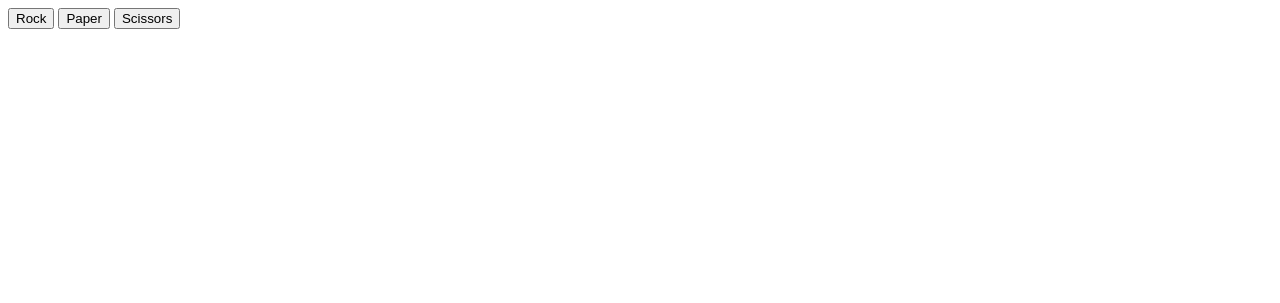
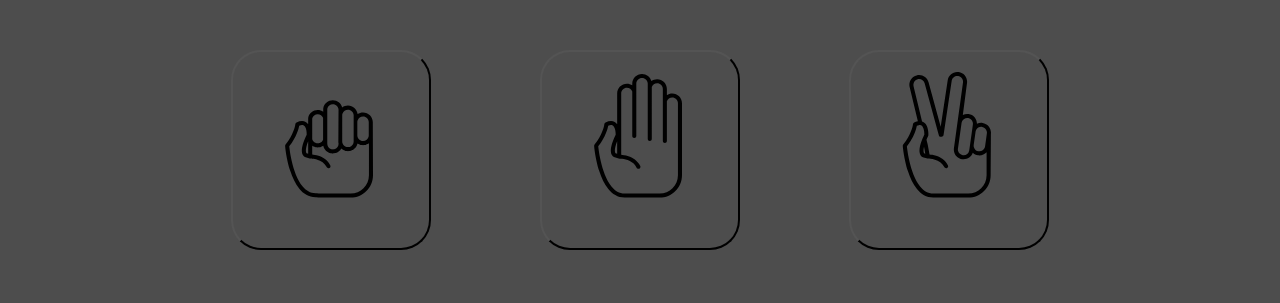
Before and after one commit to EdPotkins/odin-rock-paper-scissors, a plain HTML site: page index.html in a window 1280 px wide. Drawn offline with Linux system fonts and the light colour scheme.

Commit message:
Add style and images on buttons

```diff
--- a/index.html
+++ b/index.html
@@ -4,13 +4,18 @@
     <meta charset="UTF-8">
     <meta http-equiv="X-UA-Compatible" content="IE=edge">
     <meta name="viewport" content="width=device-width, initial-scale=1.0">
+    <link rel="preconnect" href="https://fonts.googleapis.com">
+    <link rel="preconnect" href="https://fonts.gstatic.com" crossorigin>
+    <link href="https://fonts.googleapis.com/css2?family=Roboto&display=swap" rel="stylesheet">
     <title>Rock Paper Scissors</title>
+    <link href="style.css" rel="stylesheet">
     <script src="script.js" defer></script>
+
 </head>
 <body>
-    <button class="btn" id="rock">Rock</button>
-    <button class="btn" id="paper">Paper</button>
-    <button class="btn" id="scissors">Scissors</button>
+    <button class="btn" id="rock"></button>
+    <button class="btn" id="paper"></button>
+    <button class="btn" id="scissors"></button>
     <div class="container"></div>
     <div class="score"></div>
     <div class="announcement"></div>
--- a/script.js
+++ b/script.js
@@ -14,15 +14,17 @@ buttons.forEach((button) => {
     button.addEventListener('click', function (e){
         playRound(e.target.id, getComputerChoice());
 
-        score.textContent = `Player\'s score: ${playerScore} vs
-                             Computer\'s score: ${computerScore}`; //Score counter div
+        score.textContent = `Score:\n
+        ${playerScore} - Player vs Computer - ${computerScore}`; //Score counter div
 
         if (playerScore === 5){
             announcement.textContent = "YOU WIN!"; //Gameover conditions
             buttons.forEach((button) => {button.disabled = true});
+            container.textContent = "";
         } else if (computerScore === 5){
             announcement.textContent = "YOU LOSE!";
             buttons.forEach((button) => {button.disabled = true});
+            container.textContent = "";
         } return;
     });
 });
--- /dev/null
+++ b/style.css
@@ -0,0 +1,41 @@
+#rock {
+    background: no-repeat center/80% url("rock.svg") ;
+}
+
+#paper {
+    background: no-repeat center/80% url("paper.svg") ;
+}
+
+#scissors {
+    background: no-repeat center/80% url("scissors.svg") ;
+}
+
+.btn {
+    height: 200px;
+    width: 200px;
+    border-radius: 30px;
+    margin: 50px;
+}
+
+body {
+    width: fit-content;
+    margin: auto;
+    font-family: 'Roboto', sans-serif;
+    font-size: 36px;
+    background-color: rgb(77, 77, 77);
+}
+
+.container, .score, .announcement {
+    text-align: center;
+}
+
+.score {
+    white-space: pre;
+    margin-top: 50px;
+}
+
+.announcement {
+    font-weight: bolder;
+    margin-top: 50px;
+
+}
```
Also changed, not shown: paper.svg (added), rock.svg (added), scissors.svg (added), 1 other file.
